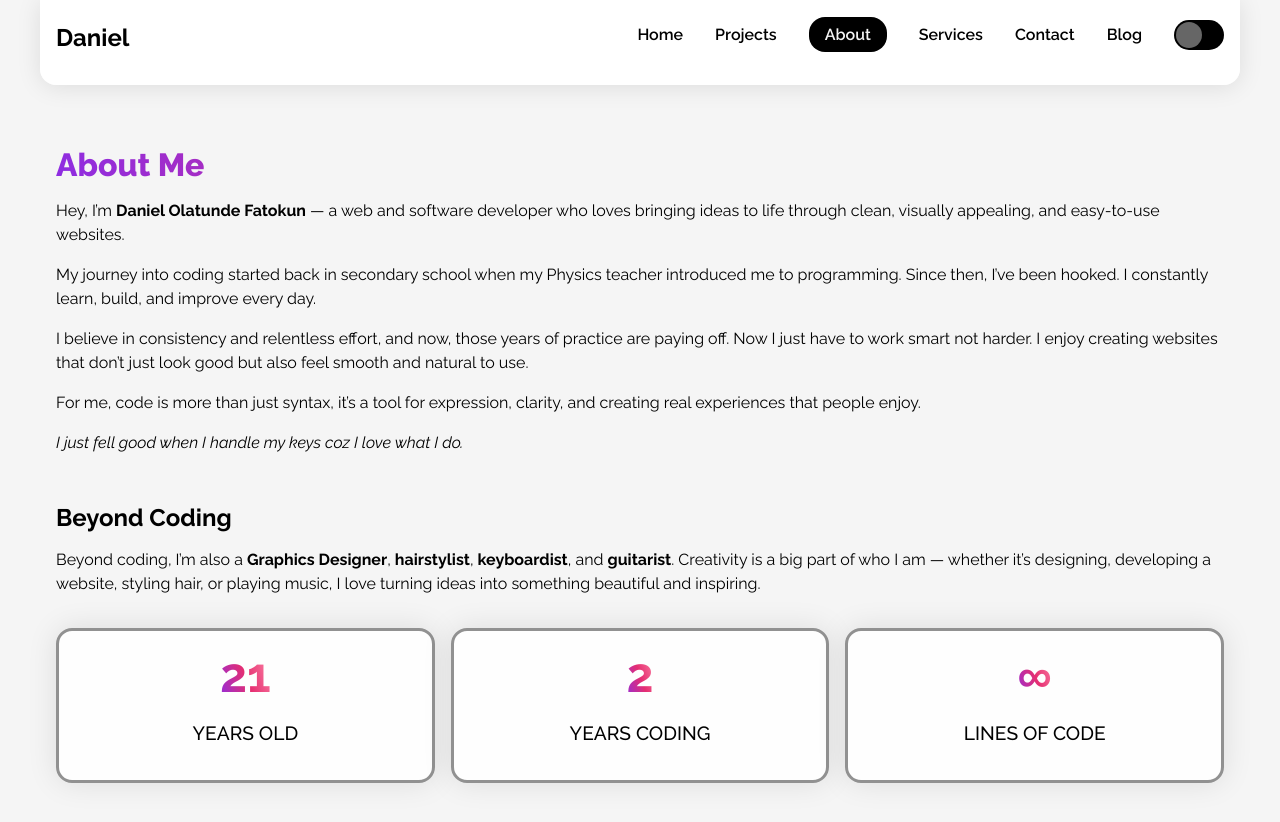
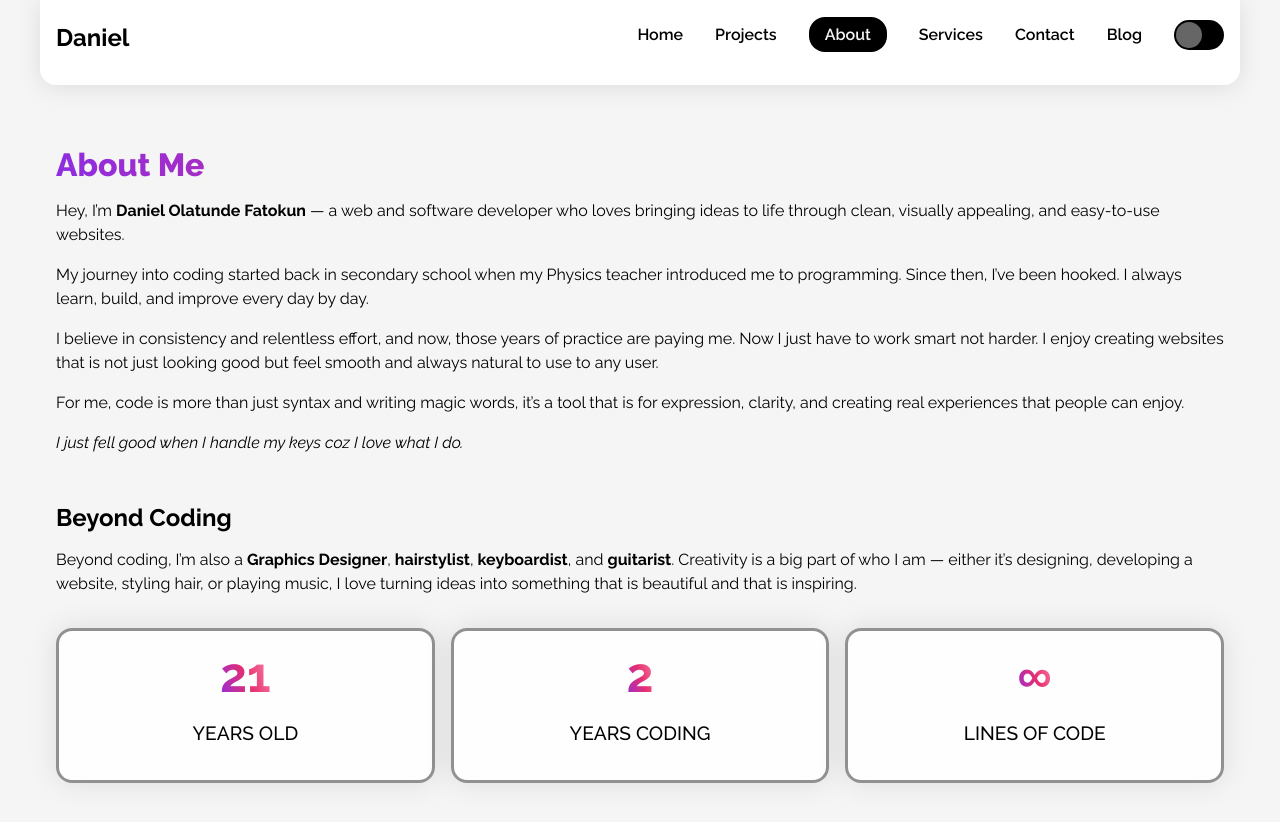
Before and after one commit to Danny-Py5/danielolatunde, a React (Vite) app: page /about in a window 1280 px wide. Shown: the top 822 px of the page. Built offline with nearby package versions, Linux system fonts and the light colour scheme.

Commit message:
update content to be human (Manual read and modification)

```diff
--- a/src/components/Footer.tsx
+++ b/src/components/Footer.tsx
@@ -6,7 +6,7 @@ import {
 } from "@fortawesome/free-solid-svg-icons";
 import QuickLinks from "./QuickLinks";
 import SocialLinks from "./SocialLinks"; // import React, { useContext } from "react";
-import { Link } from "react-router-dom";
+// import { Link } from "react-router-dom";
 
 function Footer() {
   return (
--- a/src/pages/About.tsx
+++ b/src/pages/About.tsx
@@ -20,19 +20,20 @@ function About() {
           <p>
             My journey into coding started back in secondary school when my
             Physics teacher introduced me to programming. Since then, I’ve been
-            hooked. I constantly learn, build, and improve every day.
+            hooked. I always learn, build, and improve every day by day.
           </p>
 
           <p>
             I believe in consistency and relentless effort, and now, those years
-            of practice are paying off. Now I just have to work smart not
-            harder. I enjoy creating websites that don’t just look good but also
-            feel smooth and natural to use.
+            of practice are paying me. Now I just have to work smart not harder.
+            I enjoy creating websites that is not just looking good but feel
+            smooth and always natural to use to any user.
           </p>
 
           <p>
-            For me, code is more than just syntax, it’s a tool for expression,
-            clarity, and creating real experiences that people enjoy.
+            For me, code is more than just syntax and writing magic words, it’s
+            a tool that is for expression, clarity, and creating real
+            experiences that people can enjoy.
           </p>
           <p>
             <i>I just fell good when I handle my keys coz I love what I do.</i>
@@ -44,9 +45,9 @@ function About() {
               Beyond coding, I’m also a <strong>Graphics Designer</strong>,{" "}
               <strong>hairstylist</strong>, <strong>keyboardist</strong>, and{" "}
               <strong>guitarist</strong>. Creativity is a big part of who I am —
-              whether it’s designing, developing a website, styling hair, or
-              playing music, I love turning ideas into something beautiful and
-              inspiring.
+              either it’s designing, developing a website, styling hair, or
+              playing music, I love turning ideas into something that is
+              beautiful and that is inspiring.
             </p>
           </div>
 
--- a/src/pages/home/Skills.tsx
+++ b/src/pages/home/Skills.tsx
@@ -150,9 +150,9 @@ function Skills() {
             maxWidth: "50ch",
           }}
         >
-          I have two skill sets that include{" "}
+          I have two sets of skills that include{" "}
           <em style={{ textDecoration: "underline" }}>Programming</em> and
-          <em style={{ textDecoration: "underline" }}>Graphic Design.</em> Here
+          <em style={{ textDecoration: "underline" }}> Graphic Design.</em> Here
           are some of my skills in these areas.
         </p>
 
--- a/src/pages/home/WorkExperience.tsx
+++ b/src/pages/home/WorkExperience.tsx
@@ -7,8 +7,8 @@ function WorkExperience() {
       title: "Jimfocug",
       subTitle: "Junior Software Developer | Remote in Nigeria",
       description: [
-        "Maintained and improved existing applications to keep them running smoothly.",
-        "Debugged and fixed issues to ensure apps worked without errors.",
+        "Maintained and improved existing applications so they keep running smoothly.",
+        "Debugged and fixed issues to ensure that apps always works without errors.",
         "Tested features and optimized performance for a better user experience.",
         "Collaborated on projects with other developers to build and refine apps.",
         "Documented code changes to make future updates easier.",
@@ -20,7 +20,7 @@ function WorkExperience() {
       subTitle: "Freelance Project — Remote in Nigeria",
       description: [
         "Built a responsive website for UncleD Kitchen to showcase their menu online.",
-        "Added sections to display food items and share important details like location and contacts.",
+        "Added sections to display food items and to also share important details like their location and contacts.",
         "Included easy options for visitors to reach out through WhatsApp, phone, or email to place orders.",
         "Made it simple for customers to connect with UncleD Kitchen without stress.",
       ],
```
